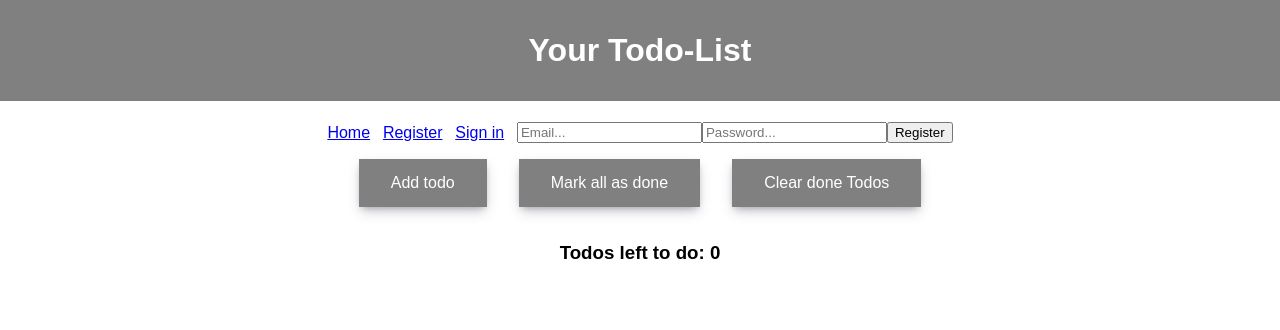
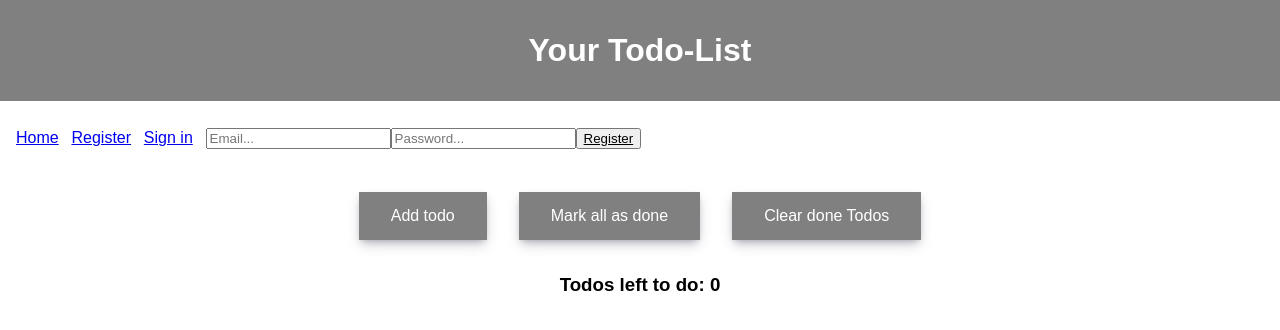
Before and after one commit to JoarTaylor/todolist-firebase, a React (Vite) app in the folder react-app/: page /register in a window 1280 px wide. Shown: the top 330 px of the page. Built offline with nearby package versions, Linux system fonts and the light colour scheme; no server answers; the database is empty.

Commit message:
signin ux

```diff
--- a/react-app/src/components/App/App.jsx
+++ b/react-app/src/components/App/App.jsx
@@ -36,6 +36,7 @@ function App() {
   const inputDialog = document.querySelector('.input-dialog');
   const [allDone, setAlldone] = useState(false);
   const [user, setUser] = useState({})
+  const [signedIn, setSignedIn] = useState(false)
 
   const signout = async () => {
     signOut(auth)
@@ -45,6 +46,8 @@ function App() {
   useEffect(() => {
     onAuthStateChanged(auth, (currentUser) => {
       setUser(currentUser)
+      if(currentUser) {setSignedIn(true)}
+      else {setSignedIn(false)};
     })
   })
 
@@ -108,20 +111,21 @@ function App() {
     <GlobalStyle/>
     <AppContainer>
       <PageTitle>Your Todo-List</PageTitle>
-      <h4>{user?.email}</h4>
     <Router>
       <UserNav>
           <StyledLink to="/">Home</StyledLink>
-        <StyledLink to="/register">Register</StyledLink>
-        <StyledLink to="/signin">Sign in</StyledLink>
+          <StyledLink signedIn={signedIn} to="/register">Register</StyledLink>
+          <StyledLink signedIn={signedIn} to="/signin">Sign in</StyledLink>
           <div onClick={signout}>{user ? 'SignOut': ''}</div>
         <Routes>
+          <Route path="/" ></Route>
           <Route path="/register"  element={<Register />}></Route>
           <Route path="/signin"  element={<SignIn />}></Route>
-        <Route path="/" ></Route>
         </Routes>
+        <h4>{user?.email}</h4>
       </UserNav>
     </Router>
+
       <ButtonContainer>
         <button onClick={addTask}>Add todo</button>
         <button onClick={toggleTodosDone}>Mark all as done</button>
--- a/react-app/src/components/Register/Register.jsx
+++ b/react-app/src/components/Register/Register.jsx
@@ -1,12 +1,14 @@
 import React from 'react'
 import { useState, useRef, useEffect } from 'react'
-import { createUserWithEmailAndPassword } from 'firebase/auth';
+import { createUserWithEmailAndPassword, onAuthStateChanged } from 'firebase/auth';
 import { auth } from '../../firebase';
+import { SignInSignOut } from '../navbar/navbarcss';
 
 export default function Register() {
 
     const regEmailRef = useRef();
     const regPasswordRef = useRef();
+    const [signedIn, setSignedIn] = useState(false)
 
     const register = async () => {
        try {
@@ -21,13 +23,23 @@ export default function Register() {
        regPasswordRef.current.value = ''
     }
 
+    useEffect(() => {
+      onAuthStateChanged(auth, (currentUser) => {
+        if(currentUser) {setSignedIn(true)}
+        else {setSignedIn(false)};
+        console.log(signedIn)
+      })
+    })
+
   return (
     <>
+    <SignInSignOut signedIn={signedIn}>
     <form>
     <input ref={regEmailRef} type="text" placeholder='Email...'/>
     <input ref={regPasswordRef} type="password" placeholder='Password...' />
     </form>
-    <button onClick={register}>Register</button>
+    <button signedIn={signedIn} onClick={register}>Register</button>
+    </SignInSignOut>
     </>
   )
 }
--- a/react-app/src/components/navbar/navbarcss.js
+++ b/react-app/src/components/navbar/navbarcss.js
@@ -5,14 +5,35 @@ const UserNav = styled.nav`
     display: flex;
     justify-content: center;
     align-items: center;
+    margin: 2vh;
 
     div {
         text-decoration: underline;
     }
+
+    h4 {
+        margin-left: auto;
+    }
 `
+
+
 
 const StyledLink = styled(Link)`
     margin-right: 1vw;
+    display: ${({signedIn}) => signedIn ? 'none' : 'block'};
+
 `
 
-export { UserNav, StyledLink};
+const SignInSignOut = styled.div`
+    display: flex;
+
+    form {
+        display: ${({signedIn}) => signedIn ? 'none' : 'block'};
+    }
+
+    button {
+        display: ${({signedIn}) => signedIn ? 'none' : 'block'};
+    }
+`
+
+export { UserNav, StyledLink, SignInSignOut};
--- a/react-app/src/components/signin/Signin.jsx
+++ b/react-app/src/components/signin/Signin.jsx
@@ -1,12 +1,24 @@
 import { signInWithEmailAndPassword } from 'firebase/auth';
 import React from 'react'
 import { useState, useRef, useEffect } from 'react'
-import { auth } from '../../firebase';
+import { auth} from '../../firebase';
+import { SignInSignOut } from '../navbar/navbarcss';
+import { onAuthStateChanged } from 'firebase/auth';
 
 export default function SignIn() {
 
   const emailRef = useRef();
   const passwordRef = useRef();
+  const [error, setError] = useState({});
+  const [signedIn, setSignedIn] = useState(false)
+
+  useEffect(() => {
+    onAuthStateChanged(auth, (currentUser) => {
+      if(currentUser) {setSignedIn(true)}
+      else {setSignedIn(false)};
+      console.log(signedIn)
+    })
+  })
 
 
   const signIn = async () => {
@@ -16,6 +28,7 @@ export default function SignIn() {
        emailRef.current.value,
       passwordRef.current.value)
       } catch (error) {
+        setError(error)
            console.log(error.message)
       }
       emailRef.current.value = ''
@@ -24,11 +37,14 @@ export default function SignIn() {
 
   return (
     <>
+    <SignInSignOut signedIn={signedIn}>
     <form>
     <input ref={emailRef} type="text" placeholder='Email...'/>
     <input ref={passwordRef} type="password" placeholder='Password...' />
     </form>
-    <button onClick={signIn}>Sign in</button>
+    <button signedIn={signedIn} onClick={signIn}>Sign in</button>
+    <div>{error?.message}</div>
+    </SignInSignOut>
     </>
   )
 }
```
Lines whose indentation alone changed are shown as unchanged.
